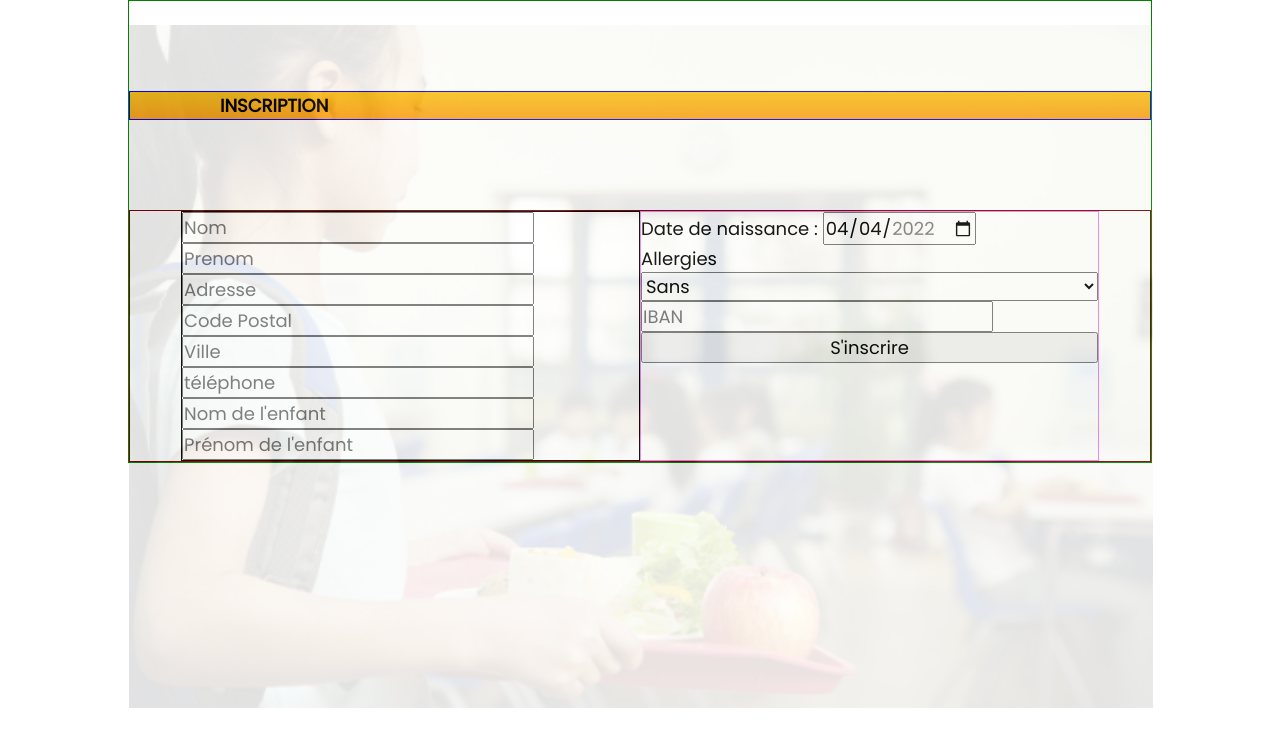
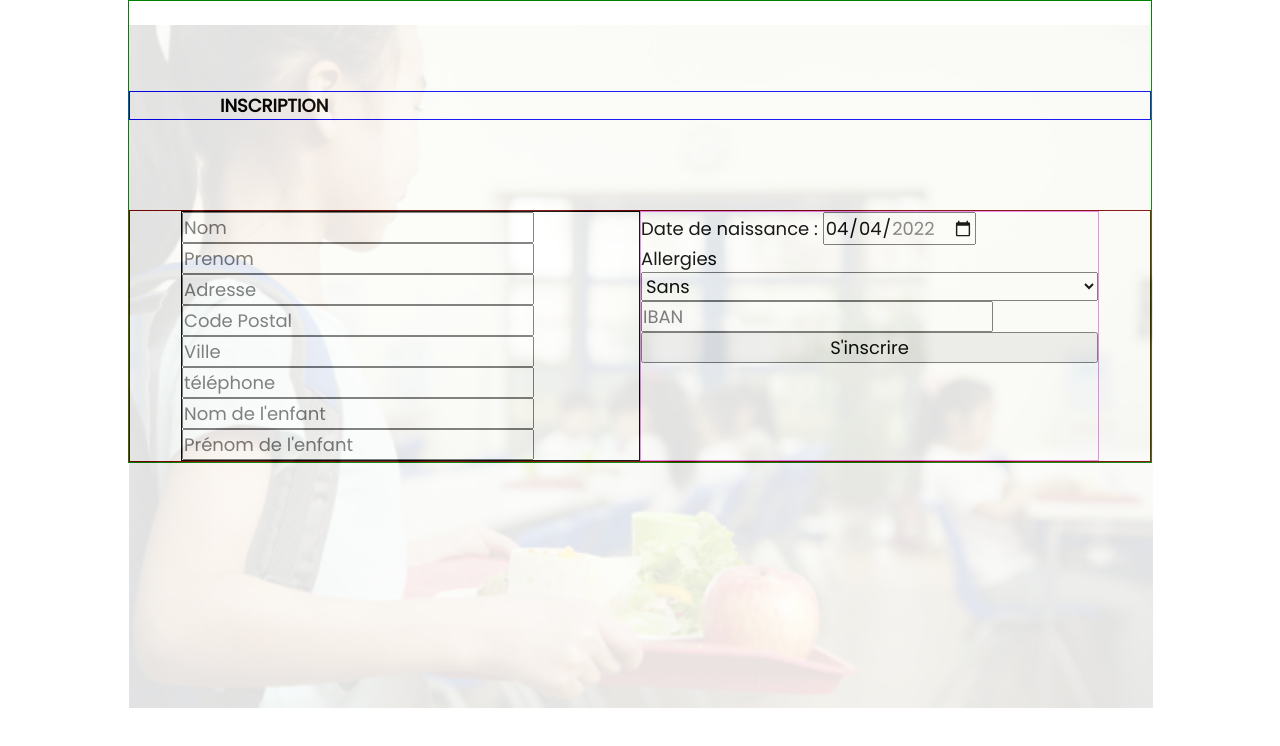
Before and after one commit to SamirBelkahla/id-formation-app, a plain HTML site: page inscription.html in a window 1280 px wide. Drawn offline with Linux system fonts and the light colour scheme.

Commit message:
inscription html et css

```diff
--- a/assets/css/inscription.css
+++ b/assets/css/inscription.css
@@ -29,7 +29,6 @@ main {
 
 .titre-inscription {
     border: solid blue 1px;
-    background: linear-gradient(#fbc31e, #fba31e) ;
     margin: 5rem 0rem;
     padding-left: 5rem;
 }
```
